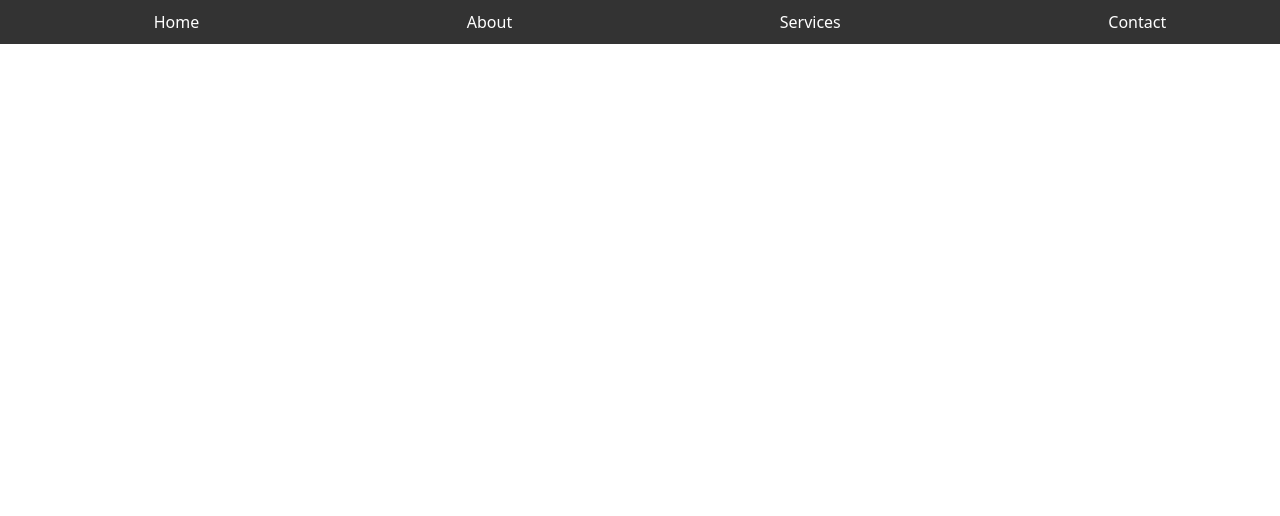
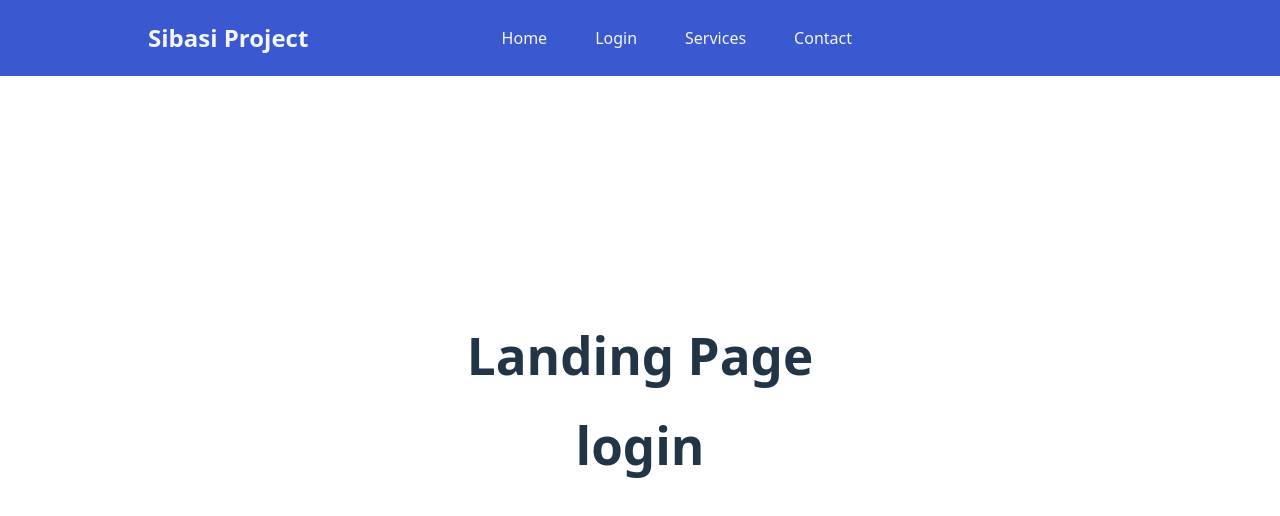
Before and after one commit to KellyAineah/sibasi-application, a React (Vite) app: page / in a window 1280 px wide. Shown: the top 516 px of the page. Built offline with nearby package versions, Linux system fonts and the light colour scheme.

Commit message:
added a navbar with navbar items

```diff
--- a/package.json
+++ b/package.json
@@ -11,7 +11,8 @@
   },
   "dependencies": {
     "react": "^19.0.0",
-    "react-dom": "^19.0.0"
+    "react-dom": "^19.0.0",
+    "react-router-dom": "^6.30.0"
   },
   "devDependencies": {
     "@eslint/js": "^9.22.0",
--- a/src/App.jsx
+++ b/src/App.jsx
@@ -1,5 +1,9 @@
 import Navbar from './Components/Navbar'
+import { NavLink, useNavigate } from 'react-router-dom'
 import './App.css'
+import Login from './Components/Login'
+import Home from './Components/Home'
+
 
 function App() {
 
@@ -7,6 +11,8 @@ function App() {
   return (
     <>
       <Navbar />
+      <Home />
+      <Login />
     </>
   )
 }
--- /dev/null
+++ b/src/Components/Home.jsx
@@ -0,0 +1,11 @@
+import React from 'react'
+
+const Home = () => {
+  return (
+    <div>
+      <h1>Landing Page</h1>
+    </div>
+  )
+}
+
+export default Home
--- /dev/null
+++ b/src/Components/Login.jsx
@@ -0,0 +1,11 @@
+import React from 'react'
+
+const Login = () => {
+  return (
+    <div>
+      <h1>login</h1>
+    </div>
+  )
+}
+
+export default Login
--- a/src/Components/Navbar.css
+++ b/src/Components/Navbar.css
@@ -1,32 +1,42 @@
-/* Basic Styles for Navbar */
 .navbar {
-    background-color: #333;  /* Dark background for the navbar */
-    padding: 10px 20px;      /* Add padding around the navbar */
-    position: fixed;         /* Make the navbar fixed at the top of the page */
-    top: 0;                  /* Align the navbar at the top of the page */
-    left: 0;                 /* Ensure it spans the full width of the page */
-    width: 100%;             /* Make the navbar full width */
-    z-index: 1000;           /* Ensure the navbar appears above other content */
+  background-color: #3A59D1;
+  padding: 10px 20px;
+  position: fixed;
+  top: 0;
+  left: 0;
+  width: 100%;
+  z-index: 1000;
+  display: flex;
+  justify-content: space-between;
+  align-items: center;
+}
+
+.navbar-name {
+  color: whitesmoke;
+  font-size: 1.5rem;
+  font-weight: bold;
+  margin-left: 10%;
 }
 
 .navbar-list {
-    list-style: none;        /* Remove default list styling */
-    display: flex;           /* Arrange list items horizontally */
-    justify-content: space-around; /* Distribute items evenly */
-    padding: 0;              /* Remove default padding */
-    margin: 0;               /* Remove default margin */
+  list-style: none;
+  display: flex;
+  justify-content: space-around;
+  align-items: center;
+  gap: 3rem;
+  margin-right: 35%;
 }
 
 .navbar-list li {
-    color: white;            /* White text color for list items */
-    font-size: 1rem;         /* Set font size */
+  font-size: 1rem;
 }
 
 .navbar-list li a {
-    text-decoration: none;   /* Remove underline from links */
-    color: white;            /* Set link color to white */
+  color: whitesmoke;
+  text-decoration: none;
 }
 
-  .navbar-list li:hover {
-    color: #f0a500;          /* Change text color when hovered */
+.navbar-list li a:hover {
+  color: #7AC6D2;
+  transition: 0.3s;
 }
--- a/src/Components/Navbar.jsx
+++ b/src/Components/Navbar.jsx
@@ -3,9 +3,13 @@ import './Navbar.css';
 function Navbar() {
   return (
     <nav className="navbar">
+
+      <div className="navbar-name">Sibasi Project</div>
+
+
       <ul className="navbar-list">
         <li><a href="#">Home</a></li>
-        <li><a href="#">About</a></li>
+        <li><a href="#login">Login</a></li>
         <li><a href="#">Services</a></li>
         <li><a href="#">Contact</a></li>
       </ul>
```
Also changed, not shown: 1 other file (tests, documents, lock files or other folders). Lines whose indentation alone changed are shown as unchanged.
